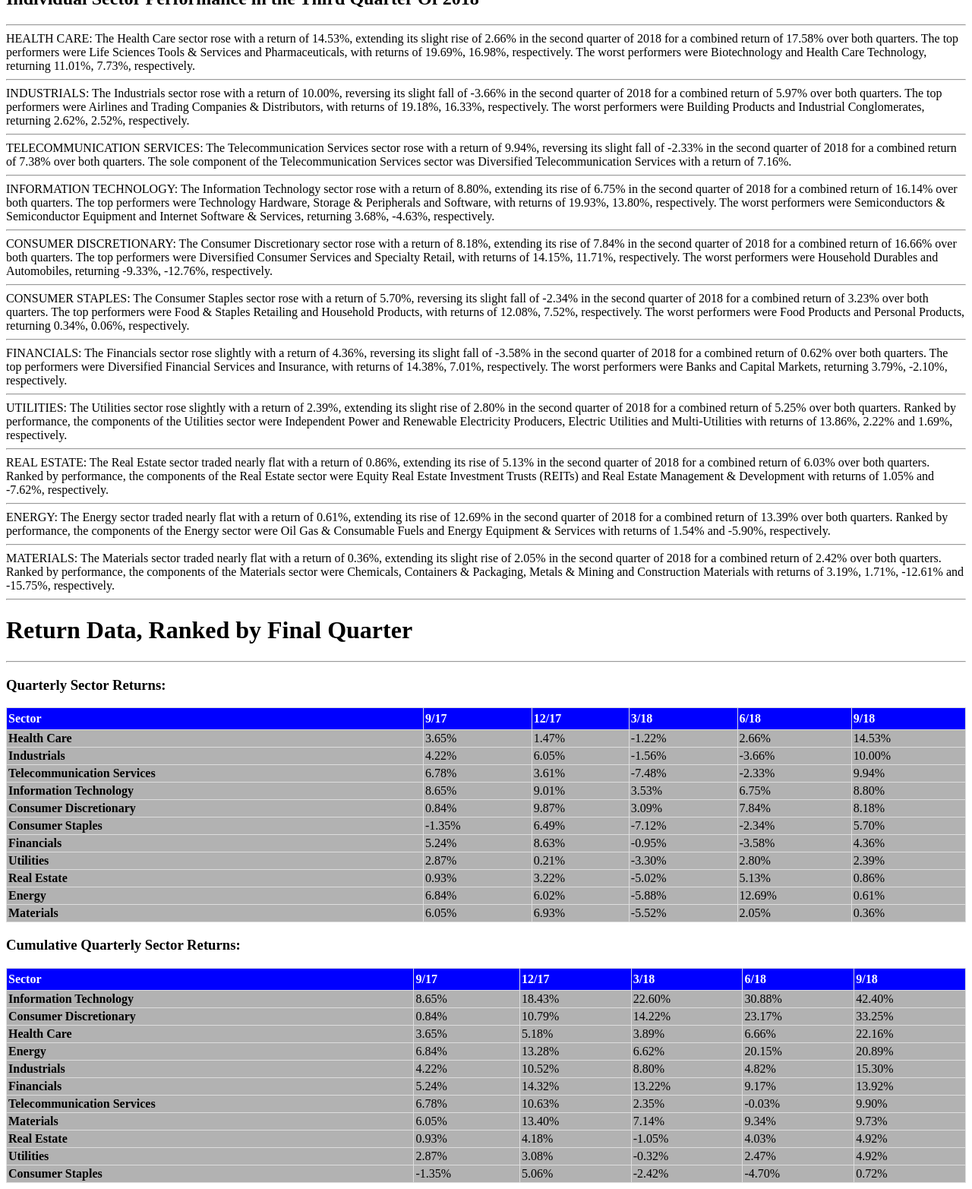
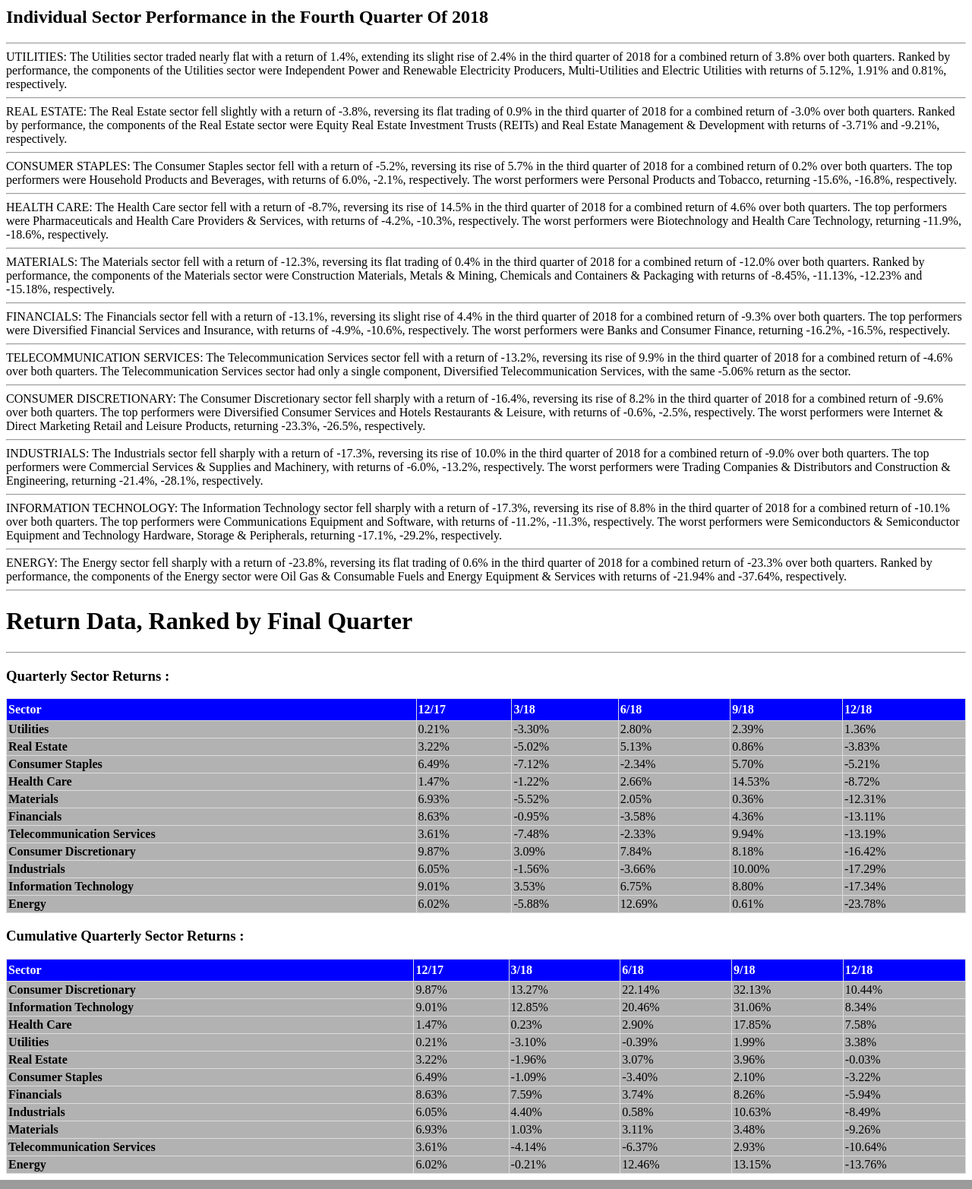
Before and after one commit to nlgunther/pwpreport, a Django app: page / in a window 1280 px wide; the page is wider, and only the part inside the window is pictured. Shown: the part 3722-5287 px from the top of that part at 76% size. Run offline with Django 3.2, Linux system fonts and the light colour scheme.

Commit message:
Commit for Fourth Quarter 2018

```diff
--- a/report/templates/report/snpsector.html
+++ b/report/templates/report/snpsector.html
@@ -7,7 +7,7 @@
 </head>
 <body><table id="returngroup">
 <tbody><tr>
-<td>
+<td>installed
 <img id="firmlogo" alt="Private Wealth Partners" data-type="image" style="width: 333px; height: 120px; object-fit: cover;" src="{% static 'images/pwplogo.png' %}">
 </td>
 <td valign="bottom">
@@ -18,16 +18,16 @@
 
 
 
-<h1> IN THE THIRD QUARTER OF 2018: </h1>
+<h1> IN THE FOURTH QUARTER OF 2018: </h1>
 
-<em> The S&amp;P<sup><a href="#fn1" id="ref1">1</a></sup> 500 rose with a return of 7.71%, extending its slight rise of 3.43% in the second quarter of 2018 for a combined return of 11.41% over both quarters. </em>
+<em> The S&amp;P 500 fell with a return of -13.5%, reversing its rise of 7.7% in the third quarter of 2018 for a combined return of -6.9% over both quarters. </em><sup><a href="#fn1" id="ref1">1</a></sup>
 
-<table id="returngroup">
+<h2>  </h2>
+
+<table id = "returngroup">
   <thead>
     <tr>
       <th></th>
-
-      <th colspan="2" halign="left">9/17</th>
 
       <th colspan="2" halign="left">12/17</th>
 
@@ -36,6 +36,8 @@
       <th colspan="2" halign="left">6/18</th>
 
       <th colspan="2" halign="left">9/18</th>
+
+      <th colspan="2" halign="left">12/18</th>
 
     </tr>
     <tr>
@@ -69,10 +71,6 @@
 
     <td>Best </td>
 
-    <td>Information Technology </td>
-
-    <td>8.6 </td>
-
     <td>Consumer Discretionary </td>
 
     <td>9.9 </td>
@@ -89,15 +87,15 @@
 
     <td>14.5 </td>
 
+    <td>Utilities </td>
+
+    <td>1.4 </td>
+
     </tr>
 
     <tr>
 
     <td>Second-Best </td>
-
-    <td>Energy </td>
-
-    <td>6.8 </td>
 
     <td>Information Technology </td>
 
@@ -115,15 +113,15 @@
 
     <td>10.0 </td>
 
+    <td>Real Estate </td>
+
+    <td>-3.8 </td>
+
     </tr>
 
     <tr>
 
     <td>Second-Worst </td>
-
-    <td>Consumer Discretionary </td>
-
-    <td>0.8 </td>
 
     <td>Health Care </td>
 
@@ -141,15 +139,15 @@
 
     <td>0.6 </td>
 
+    <td>Information Technology </td>
+
+    <td>-17.3 </td>
+
     </tr>
 
     <tr>
 
     <td>Worst </td>
-
-    <td>Consumer Staples </td>
-
-    <td>-1.3 </td>
 
     <td>Utilities </td>
 
@@ -167,6 +165,10 @@
 
     <td>0.4 </td>
 
+    <td>Energy </td>
+
+    <td>-23.8 </td>
+
     </tr>
 
   </tbody>
@@ -183,7 +185,7 @@
 <table><tbody><tr>
 <td><h4> Piechart Showing Attribution Of S&amp;P 500 Return To Its 11 Components, Ignoring Contributions Of 5% Or Less </h4>
 </td>
-<td><img src="{% static 'images/pie_SnP500_9M18_20181002.svg' %}" hspace="150" height="400">
+<td><img src="{% static 'images/pie_SnP500_12M18_20190113.svg' %}" hspace="150" height="400">
 </td>
 </tr></tbody></table>
 
@@ -191,7 +193,7 @@
 <table><tbody><tr>
 <td><h4> Boxplot Of Sector Returns For Last 5 Quarters. </h4>
 </td>
-<td><img src="{% static  'images/box_SnP500_9M18_20181002.svg' %}" hspace="200" height="900">
+<td><img src="{% static  'images/box_SnP500_6M18_20190113.svg' %}" hspace="200" height="900">
 </td>
 </tr></tbody></table>
 
@@ -199,7 +201,7 @@
 <table><tbody><tr>
 <td><h4> Scatterplot Of Sector Returns For Last 5 Quarters </h4>
 </td>
-<td><img src="{% static  'images/scatter_SnP500_9M18_20181002.svg' %}" hspace="200" height="900">
+<td><img src="{% static  'images/scatter_SnP500_6M18_20190113.svg' %}" hspace="200" height="900">
 </td>
 </tr></tbody></table>
 
@@ -207,57 +209,53 @@
 <table><tbody><tr>
 <td><h4> Cumulative Scatterplot Of Sector Returns For Last 5 Quarters </h4>
 </td>
-<td><img src="{% static  'images/scattercum_SnP500_9M18_20181002.svg' %}" hspace="200" height="900">
+<td><img src="{% static  'images/scattercum_SnP500_12M18_20190113.svg' %}" hspace="200" height="900">
 </td>
 </tr></tbody></table>
 
-<hr>
-<h2> Individual Sector Performance in the Third Quarter Of 2018 </h2>
+<hr><h2> Individual Sector Performance in the Fourth Quarter Of 2018 </h2>
 
 <hr>
-HEALTH CARE: The Health Care sector rose with a return of 14.53%, extending its slight rise of 2.66% in the second quarter of 2018 for a combined return of 17.58% over both quarters.  The top performers were Life Sciences Tools &amp; Services and Pharmaceuticals, with returns of 19.69%, 16.98%, respectively.  The worst performers were Biotechnology and Health Care Technology, returning 11.01%, 7.73%, respectively.
+UTILITIES: The Utilities sector traded nearly flat with a return of 1.4%, extending its slight rise of 2.4% in the third quarter of 2018 for a combined return of 3.8% over both quarters.  Ranked by performance, the components of the Utilities sector were Independent Power and Renewable Electricity Producers, Multi-Utilities and Electric Utilities with returns of 5.12%, 1.91% and 0.81%, respectively.
 
 <hr>
-INDUSTRIALS: The Industrials sector rose with a return of 10.00%, reversing its slight fall of -3.66% in the second quarter of 2018 for a combined return of 5.97% over both quarters.  The top performers were Airlines and Trading Companies &amp; Distributors, with returns of 19.18%, 16.33%, respectively.  The worst performers were Building Products and Industrial Conglomerates, returning 2.62%, 2.52%, respectively.
+REAL ESTATE: The Real Estate sector fell slightly with a return of -3.8%, reversing its flat trading of 0.9% in the third quarter of 2018 for a combined return of -3.0% over both quarters.  Ranked by performance, the components of the Real Estate sector were Equity Real Estate Investment Trusts (REITs) and Real Estate Management &amp; Development with returns of -3.71% and -9.21%, respectively.
 
 <hr>
-TELECOMMUNICATION SERVICES: The Telecommunication Services sector rose with a return of 9.94%, reversing its slight fall of -2.33% in the second quarter of 2018 for a combined return of 7.38% over both quarters.  The sole component of the Telecommunication Services sector was  Diversified Telecommunication Services with a return of 7.16%.
+CONSUMER STAPLES: The Consumer Staples sector fell with a return of -5.2%, reversing its rise of 5.7% in the third quarter of 2018 for a combined return of 0.2% over both quarters.  The top performers were Household Products and Beverages, with returns of 6.0%, -2.1%, respectively.  The worst performers were Personal Products and Tobacco, returning -15.6%, -16.8%, respectively.
 
 <hr>
-INFORMATION TECHNOLOGY: The Information Technology sector rose with a return of 8.80%, extending its rise of 6.75% in the second quarter of 2018 for a combined return of 16.14% over both quarters.  The top performers were Technology Hardware, Storage &amp; Peripherals and Software, with returns of 19.93%, 13.80%, respectively.  The worst performers were Semiconductors &amp; Semiconductor Equipment and Internet Software &amp; Services, returning 3.68%, -4.63%, respectively.
+HEALTH CARE: The Health Care sector fell with a return of -8.7%, reversing its rise of 14.5% in the third quarter of 2018 for a combined return of 4.6% over both quarters.  The top performers were Pharmaceuticals and Health Care Providers &amp; Services, with returns of -4.2%, -10.3%, respectively.  The worst performers were Biotechnology and Health Care Technology, returning -11.9%, -18.6%, respectively.
 
 <hr>
-CONSUMER DISCRETIONARY: The Consumer Discretionary sector rose with a return of 8.18%, extending its rise of 7.84% in the second quarter of 2018 for a combined return of 16.66% over both quarters.  The top performers were Diversified Consumer Services and Specialty Retail, with returns of 14.15%, 11.71%, respectively.  The worst performers were Household Durables and Automobiles, returning -9.33%, -12.76%, respectively.
+MATERIALS: The Materials sector fell with a return of -12.3%, reversing its flat trading of 0.4% in the third quarter of 2018 for a combined return of -12.0% over both quarters.  Ranked by performance, the components of the Materials sector were Construction Materials, Metals &amp; Mining, Chemicals and Containers &amp; Packaging with returns of -8.45%, -11.13%, -12.23% and -15.18%, respectively.
 
 <hr>
-CONSUMER STAPLES: The Consumer Staples sector rose with a return of 5.70%, reversing its slight fall of -2.34% in the second quarter of 2018 for a combined return of 3.23% over both quarters.  The top performers were Food &amp; Staples Retailing and Household Products, with returns of 12.08%, 7.52%, respectively.  The worst performers were Food Products and Personal Products, returning 0.34%, 0.06%, respectively.
+FINANCIALS: The Financials sector fell with a return of -13.1%, reversing its slight rise of 4.4% in the third quarter of 2018 for a combined return of -9.3% over both quarters.  The top performers were Diversified Financial Services and Insurance, with returns of -4.9%, -10.6%, respectively.  The worst performers were Banks and Consumer Finance, returning -16.2%, -16.5%, respectively.
 
 <hr>
-FINANCIALS: The Financials sector rose slightly with a return of 4.36%, reversing its slight fall of -3.58% in the second quarter of 2018 for a combined return of 0.62% over both quarters.  The top performers were Diversified Financial Services and Insurance, with returns of 14.38%, 7.01%, respectively.  The worst performers were Banks and Capital Markets, returning 3.79%, -2.10%, respectively.
+TELECOMMUNICATION SERVICES: The Telecommunication Services sector fell with a return of -13.2%, reversing its rise of 9.9% in the third quarter of 2018 for a combined return of -4.6% over both quarters.  The Telecommunication Services sector had only a single component, Diversified Telecommunication Services, with the same -5.06% return as the sector.
 
 <hr>
-UTILITIES: The Utilities sector rose slightly with a return of 2.39%, extending its slight rise of 2.80% in the second quarter of 2018 for a combined return of 5.25% over both quarters.  Ranked by performance, the components of the Utilities sector were Independent Power and Renewable Electricity Producers, Electric Utilities and Multi-Utilities with returns of 13.86%, 2.22% and 1.69%, respectively.
+CONSUMER DISCRETIONARY: The Consumer Discretionary sector fell sharply with a return of -16.4%, reversing its rise of 8.2% in the third quarter of 2018 for a combined return of -9.6% over both quarters.  The top performers were Diversified Consumer Services and Hotels Restaurants &amp; Leisure, with returns of -0.6%, -2.5%, respectively.  The worst performers were Internet &amp; Direct Marketing Retail and Leisure Products, returning -23.3%, -26.5%, respectively.
 
 <hr>
-REAL ESTATE: The Real Estate sector traded nearly flat with a return of 0.86%, extending its rise of 5.13% in the second quarter of 2018 for a combined return of 6.03% over both quarters.  Ranked by performance, the components of the Real Estate sector were Equity Real Estate Investment Trusts (REITs) and Real Estate Management &amp; Development with returns of 1.05% and -7.62%, respectively.
+INDUSTRIALS: The Industrials sector fell sharply with a return of -17.3%, reversing its rise of 10.0% in the third quarter of 2018 for a combined return of -9.0% over both quarters.  The top performers were Commercial Services &amp; Supplies and Machinery, with returns of -6.0%, -13.2%, respectively.  The worst performers were Trading Companies &amp; Distributors and Construction &amp; Engineering, returning -21.4%, -28.1%, respectively.
 
 <hr>
-ENERGY: The Energy sector traded nearly flat with a return of 0.61%, extending its rise of 12.69% in the second quarter of 2018 for a combined return of 13.39% over both quarters.  Ranked by performance, the components of the Energy sector were Oil Gas &amp; Consumable Fuels and Energy Equipment &amp; Services with returns of 1.54% and -5.90%, respectively.
+INFORMATION TECHNOLOGY: The Information Technology sector fell sharply with a return of -17.3%, reversing its rise of 8.8% in the third quarter of 2018 for a combined return of -10.1% over both quarters.  The top performers were Communications Equipment and Software, with returns of -11.2%, -11.3%, respectively.  The worst performers were Semiconductors &amp; Semiconductor Equipment and Technology Hardware, Storage &amp; Peripherals, returning -17.1%, -29.2%, respectively.
 
 <hr>
-MATERIALS: The Materials sector traded nearly flat with a return of 0.36%, extending its slight rise of 2.05% in the second quarter of 2018 for a combined return of 2.42% over both quarters.  Ranked by performance, the components of the Materials sector were Chemicals, Containers &amp; Packaging, Metals &amp; Mining and Construction Materials with returns of 3.19%, 1.71%, -12.61% and -15.75%, respectively.
+ENERGY: The Energy sector fell sharply with a return of -23.8%, reversing its flat trading of 0.6% in the third quarter of 2018 for a combined return of -23.3% over both quarters.  Ranked by performance, the components of the Energy sector were Oil Gas &amp; Consumable Fuels and Energy Equipment &amp; Services with returns of -21.94% and -37.64%, respectively.
 
 <hr>
 <h1>Return Data, Ranked by Final Quarter</h1>
 <hr>
-
-    <h3>Quarterly Sector Returns:</h3>
-    <table id="returngroup">
-      <tbody><tr>
+    <h3>Quarterly Sector Returns :</h3>
+    <table><table id="returngroup">
+      <tr>
 
         <th>Sector </th>
-
-        <th>9/17 </th>
 
         <th>12/17 </th>
 
@@ -267,12 +265,57 @@ MATERIALS: The Materials sector traded nearly flat with a return of 0.36%, exten
 
         <th>9/18 </th>
 
+        <th>12/18 </th>
+
       </tr>
 
         <tr>
+        <td><b>Utilities</b></td>
+
+        <td> 0.21% </td>
+
+        <td> -3.30% </td>
+
+        <td> 2.80% </td>
+
+        <td> 2.39% </td>
+
+        <td> 1.36% </td>
+
+        </tr>
+
+        <tr>
+        <td><b>Real Estate</b></td>
+
+        <td> 3.22% </td>
+
+        <td> -5.02% </td>
+
+        <td> 5.13% </td>
+
+        <td> 0.86% </td>
+
+        <td> -3.83% </td>
+
+        </tr>
+
+        <tr>
+        <td><b>Consumer Staples</b></td>
+
+        <td> 6.49% </td>
+
+        <td> -7.12% </td>
+
+        <td> -2.34% </td>
+
+        <td> 5.70% </td>
+
+        <td> -5.21% </td>
+
+        </tr>
+
+        <tr>
         <td><b>Health Care</b></td>
-
-        <td> 3.65% </td>
 
         <td> 1.47% </td>
 
@@ -282,12 +325,72 @@ MATERIALS: The Materials sector traded nearly flat with a return of 0.36%, exten
 
         <td> 14.53% </td>
 
+        <td> -8.72% </td>
+
+        </tr>
+
+        <tr>
+        <td><b>Materials</b></td>
+
+        <td> 6.93% </td>
+
+        <td> -5.52% </td>
+
+        <td> 2.05% </td>
+
+        <td> 0.36% </td>
+
+        <td> -12.31% </td>
+
+        </tr>
+
+        <tr>
+        <td><b>Financials</b></td>
+
+        <td> 8.63% </td>
+
+        <td> -0.95% </td>
+
+        <td> -3.58% </td>
+
+        <td> 4.36% </td>
+
+        <td> -13.11% </td>
+
+        </tr>
+
+        <tr>
+        <td><b>Telecommunication Services</b></td>
+
+        <td> 3.61% </td>
+
+        <td> -7.48% </td>
+
+        <td> -2.33% </td>
+
+        <td> 9.94% </td>
+
+        <td> -13.19% </td>
+
+        </tr>
+
+        <tr>
+        <td><b>Consumer Discretionary</b></td>
+
+        <td> 9.87% </td>
+
+        <td> 3.09% </td>
+
+        <td> 7.84% </td>
+
+        <td> 8.18% </td>
+
+        <td> -16.42% </td>
+
         </tr>
 
         <tr>
         <td><b>Industrials</b></td>
-
-        <td> 4.22% </td>
 
         <td> 6.05% </td>
 
@@ -297,27 +400,12 @@ MATERIALS: The Materials sector traded nearly flat with a return of 0.36%, exten
 
         <td> 10.00% </td>
 
-        </tr>
-
-        <tr>
-        <td><b>Telecommunication Services</b></td>
-
-        <td> 6.78% </td>
-
-        <td> 3.61% </td>
-
-        <td> -7.48% </td>
-
-        <td> -2.33% </td>
-
-        <td> 9.94% </td>
+        <td> -17.29% </td>
 
         </tr>
 
         <tr>
         <td><b>Information Technology</b></td>
-
-        <td> 8.65% </td>
 
         <td> 9.01% </td>
 
@@ -327,87 +415,12 @@ MATERIALS: The Materials sector traded nearly flat with a return of 0.36%, exten
 
         <td> 8.80% </td>
 
-        </tr>
-
-        <tr>
-        <td><b>Consumer Discretionary</b></td>
-
-        <td> 0.84% </td>
-
-        <td> 9.87% </td>
-
-        <td> 3.09% </td>
-
-        <td> 7.84% </td>
-
-        <td> 8.18% </td>
-
-        </tr>
-
-        <tr>
-        <td><b>Consumer Staples</b></td>
-
-        <td> -1.35% </td>
-
-        <td> 6.49% </td>
-
-        <td> -7.12% </td>
-
-        <td> -2.34% </td>
-
-        <td> 5.70% </td>
-
-        </tr>
-
-        <tr>
-        <td><b>Financials</b></td>
-
-        <td> 5.24% </td>
-
-        <td> 8.63% </td>
-
-        <td> -0.95% </td>
-
-        <td> -3.58% </td>
-
-        <td> 4.36% </td>
-
-        </tr>
-
-        <tr>
-        <td><b>Utilities</b></td>
-
-        <td> 2.87% </td>
-
-        <td> 0.21% </td>
-
-        <td> -3.30% </td>
-
-        <td> 2.80% </td>
-
-        <td> 2.39% </td>
-
-        </tr>
-
-        <tr>
-        <td><b>Real Estate</b></td>
-
-        <td> 0.93% </td>
-
-        <td> 3.22% </td>
-
-        <td> -5.02% </td>
-
-        <td> 5.13% </td>
-
-        <td> 0.86% </td>
+        <td> -17.34% </td>
 
         </tr>
 
         <tr>
         <td><b>Energy</b></td>
-
-        <td> 6.84% </td>
 
         <td> 6.02% </td>
 
@@ -417,32 +430,17 @@ MATERIALS: The Materials sector traded nearly flat with a return of 0.36%, exten
 
         <td> 0.61% </td>
 
-        </tr>
-
-        <tr>
-        <td><b>Materials</b></td>
-
-        <td> 6.05% </td>
-
-        <td> 6.93% </td>
-
-        <td> -5.52% </td>
-
-        <td> 2.05% </td>
-
-        <td> 0.36% </td>
+        <td> -23.78% </td>
 
         </tr>
 
-    </tbody></table>
+    </table>
 
-    <h3>Cumulative Quarterly Sector Returns:</h3>
-    <table id="returngroup">
-      <tbody><tr>
+    <h3>Cumulative Quarterly Sector Returns :</h3>
+    <table><table id="returngroup">
+      <tr>
 
         <th>Sector </th>
-
-        <th>9/17 </th>
 
         <th>12/17 </th>
 
@@ -452,174 +450,176 @@ MATERIALS: The Materials sector traded nearly flat with a return of 0.36%, exten
 
         <th>9/18 </th>
 
+        <th>12/18 </th>
+
       </tr>
+
+        <tr>
+        <td><b>Consumer Discretionary</b></td>
+
+        <td> 9.87% </td>
+
+        <td> 13.27% </td>
+
+        <td> 22.14% </td>
+
+        <td> 32.13% </td>
+
+        <td> 10.44% </td>
+
+        </tr>
 
         <tr>
         <td><b>Information Technology</b></td>
 
-        <td> 8.65% </td>
+        <td> 9.01% </td>
 
-        <td> 18.43% </td>
+        <td> 12.85% </td>
 
-        <td> 22.60% </td>
+        <td> 20.46% </td>
 
-        <td> 30.88% </td>
+        <td> 31.06% </td>
 
-        <td> 42.40% </td>
-
-        </tr>
-
-        <tr>
-        <td><b>Consumer Discretionary</b></td>
-
-        <td> 0.84% </td>
-
-        <td> 10.79% </td>
-
-        <td> 14.22% </td>
-
-        <td> 23.17% </td>
-
-        <td> 33.25% </td>
+        <td> 8.34% </td>
 
         </tr>
 
         <tr>
         <td><b>Health Care</b></td>
 
-        <td> 3.65% </td>
+        <td> 1.47% </td>
 
-        <td> 5.18% </td>
+        <td> 0.23% </td>
 
-        <td> 3.89% </td>
+        <td> 2.90% </td>
 
-        <td> 6.66% </td>
+        <td> 17.85% </td>
 
-        <td> 22.16% </td>
+        <td> 7.58% </td>
+
+        </tr>
+
+        <tr>
+        <td><b>Utilities</b></td>
+
+        <td> 0.21% </td>
+
+        <td> -3.10% </td>
+
+        <td> -0.39% </td>
+
+        <td> 1.99% </td>
+
+        <td> 3.38% </td>
+
+        </tr>
+
+        <tr>
+        <td><b>Real Estate</b></td>
+
+        <td> 3.22% </td>
+
+        <td> -1.96% </td>
+
+        <td> 3.07% </td>
+
+        <td> 3.96% </td>
+
+        <td> -0.03% </td>
+
+        </tr>
+
+        <tr>
+        <td><b>Consumer Staples</b></td>
+
+        <td> 6.49% </td>
+
+        <td> -1.09% </td>
+
+        <td> -3.40% </td>
+
+        <td> 2.10% </td>
+
+        <td> -3.22% </td>
+
+        </tr>
+
+        <tr>
+        <td><b>Financials</b></td>
+
+        <td> 8.63% </td>
+
+        <td> 7.59% </td>
+
+        <td> 3.74% </td>
+
+        <td> 8.26% </td>
+
+        <td> -5.94% </td>
+
+        </tr>
+
+        <tr>
+        <td><b>Industrials</b></td>
+
+        <td> 6.05% </td>
+
+        <td> 4.40% </td>
+
+        <td> 0.58% </td>
+
+        <td> 10.63% </td>
+
+        <td> -8.49% </td>
+
+        </tr>
+
+        <tr>
+        <td><b>Materials</b></td>
+
+        <td> 6.93% </td>
+
+        <td> 1.03% </td>
+
+        <td> 3.11% </td>
+
+        <td> 3.48% </td>
+
+        <td> -9.26% </td>
+
+        </tr>
+
+        <tr>
+        <td><b>Telecommunication Services</b></td>
+
+        <td> 3.61% </td>
+
+        <td> -4.14% </td>
+
+        <td> -6.37% </td>
+
+        <td> 2.93% </td>
+
+        <td> -10.64% </td>
 
         </tr>
 
         <tr>
         <td><b>Energy</b></td>
 
-        <td> 6.84% </td>
+        <td> 6.02% </td>
 
-        <td> 13.28% </td>
+        <td> -0.21% </td>
 
-        <td> 6.62% </td>
+        <td> 12.46% </td>
 
-        <td> 20.15% </td>
+        <td> 13.15% </td>
 
-        <td> 20.89% </td>
+        <td> -13.76% </td>
 
         </tr>
 
-        <tr>
-        <td><b>Industrials</b></td>
-
-        <td> 4.22% </td>
-
-        <td> 10.52% </td>
-
-        <td> 8.80% </td>
-
-        <td> 4.82% </td>
-
-        <td> 15.30% </td>
-
-        </tr>
-
-        <tr>
-        <td><b>Financials</b></td>
-
-        <td> 5.24% </td>
-
-        <td> 14.32% </td>
-
-        <td> 13.22% </td>
-
-        <td> 9.17% </td>
-
-        <td> 13.92% </td>
-
-        </tr>
-
-        <tr>
-        <td><b>Telecommunication Services</b></td>
-
-        <td> 6.78% </td>
-
-        <td> 10.63% </td>
-
-        <td> 2.35% </td>
-
-        <td> -0.03% </td>
-
-        <td> 9.90% </td>
-
-        </tr>
-
-        <tr>
-        <td><b>Materials</b></td>
-
-        <td> 6.05% </td>
-
-        <td> 13.40% </td>
-
-        <td> 7.14% </td>
-
-        <td> 9.34% </td>
-
-        <td> 9.73% </td>
-
-        </tr>
-
-        <tr>
-        <td><b>Real Estate</b></td>
-
-        <td> 0.93% </td>
-
-        <td> 4.18% </td>
-
-        <td> -1.05% </td>
-
-        <td> 4.03% </td>
-
-        <td> 4.92% </td>
-
-        </tr>
-
-        <tr>
-        <td><b>Utilities</b></td>
-
-        <td> 2.87% </td>
-
-        <td> 3.08% </td>
-
-        <td> -0.32% </td>
-
-        <td> 2.47% </td>
-
-        <td> 4.92% </td>
-
-        </tr>
-
-        <tr>
-        <td><b>Consumer Staples</b></td>
-
-        <td> -1.35% </td>
-
-        <td> 5.06% </td>
-
-        <td> -2.42% </td>
-
-        <td> -4.70% </td>
-
-        <td> 0.72% </td>
-
-        </tr>
-
-    </tbody></table>
+    </table>
 
 
 </body></html>
```
Also changed, not shown: report/admin.py (+4 -4 lines), report/models.py (+30 -26 lines).
